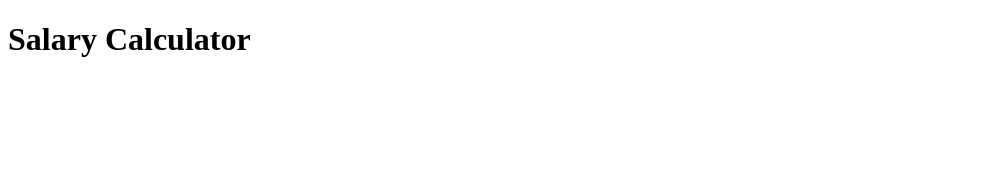
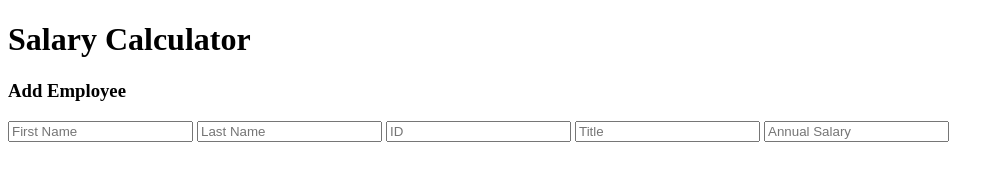
Before and after one commit to smithniamyfse/weekend-jquery-salary-calculator, a plain HTML site: page index.html in a window 1280 px wide. Shown: the whole page, without its empty margins (0-1004 px from the left). Drawn offline with Linux system fonts and the light colour scheme.

Commit message:
script.js: updated function code; index.html: began building out form and table code

```diff
--- a/index.html
+++ b/index.html
@@ -13,8 +13,33 @@
     <header>
         <h1>Salary Calculator</h1>
     </header>
+
     <main>
-        <section></section>
+        <section>
+            <h3>Add Employee</h3>
+            <form>
+                <input
+                placeholder="First Name"
+                type="text"
+                id="first-name">
+                <input
+                placeholder="Last Name"
+                type="text"
+                id="last-name">
+                <input
+                placeholder="ID"
+                type="text"
+                id="id-number">
+                <input
+                placeholder="Title"
+                type="text"
+                id="job-title">
+                <input
+                placeholder="Annual Salary"
+                type="text"
+                id="annual-salary">
+            </form>
+        </section>
     </main>
 
 </body>
```
Also changed, not shown: script.js (+7 -7 lines).
